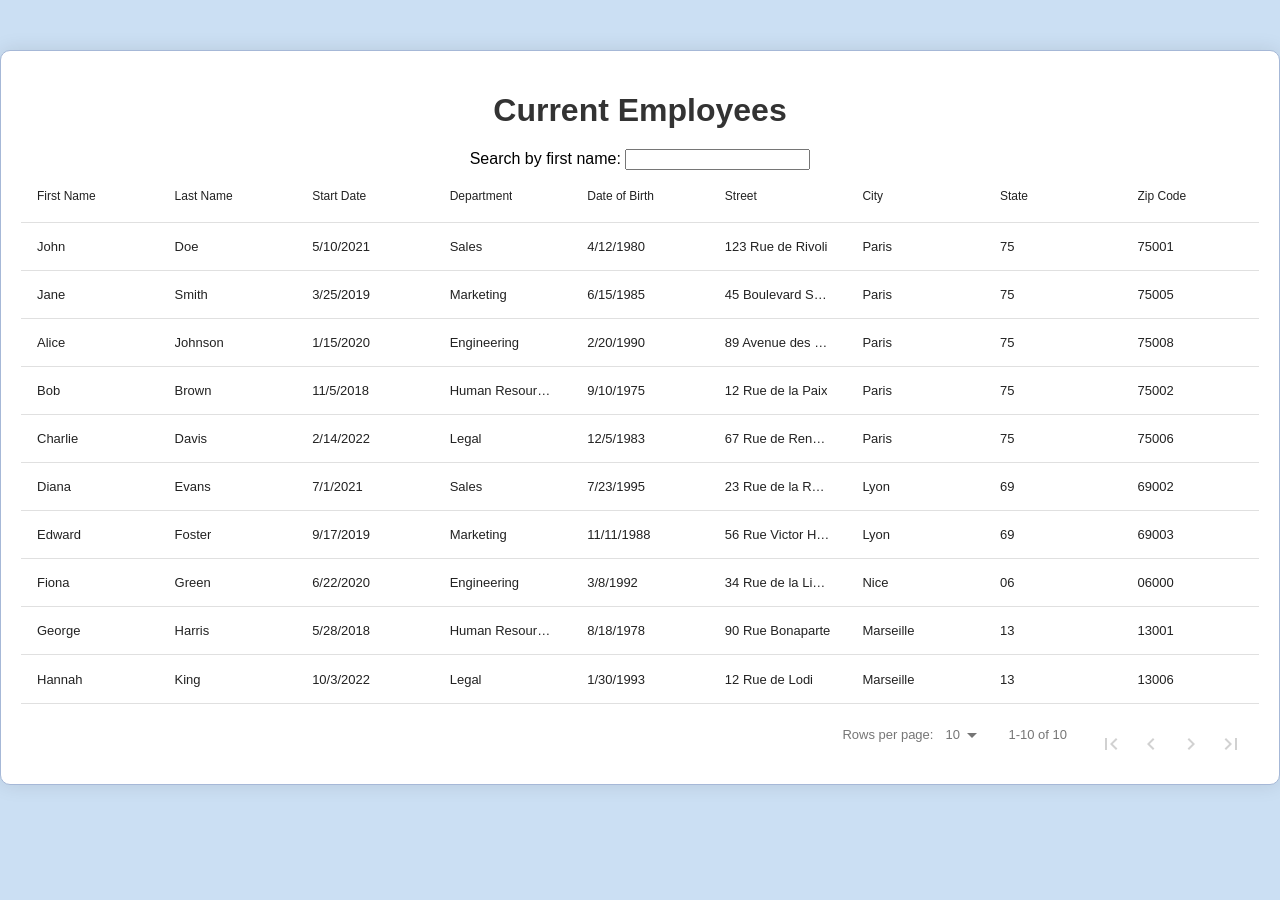
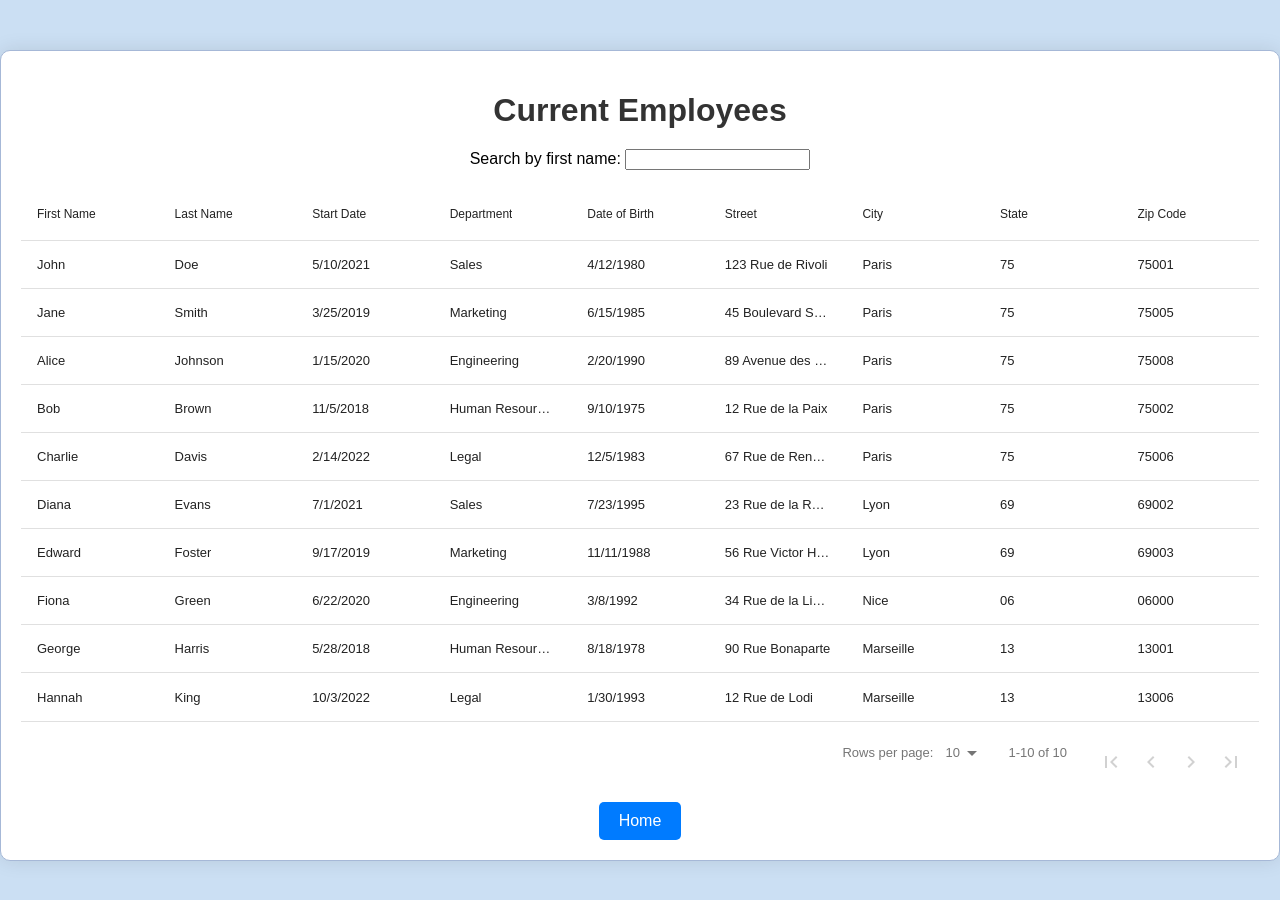
Before and after one commit to GazzaThomo/HR-net, a React (Vite) app in the folder HR-net/: page /employee-list in a window 1280 px wide. Shown: the top 900 px of the page. Before the commit the page ends 835 px from the top, so only its background shows below. Built offline with nearby package versions, Linux system fonts and the light colour scheme.

Commit message:
add persist

```diff
--- a/HR-net/src/Pages/EmployeeTable.jsx
+++ b/HR-net/src/Pages/EmployeeTable.jsx
@@ -1,10 +1,10 @@
 import useStore from "../store/store";
 import DataTable from "react-data-table-component";
 import { useState } from "react";
+import { Link } from "react-router-dom";
 
 const EmployeeTable = () => {
   const employees = useStore((state) => state.employees);
-  console.log(employees);
   const [search, setSearch] = useState(""); //state for name search
 
   const sortDate = (rowA, rowB, field) => {
@@ -98,7 +98,6 @@ const EmployeeTable = () => {
       );
     })
     .map((item, index) => ({ ...item, key: index }));
-  console.log(data);
 
   return (
     <div className="employee-table-container">
@@ -110,11 +109,15 @@ const EmployeeTable = () => {
       </label>
 
       <br />
+      <br />
       {employees.length > 0 ? (
         <DataTable columns={columns} data={data} pagination />
       ) : (
         <p>No employees found.</p>
       )}
+      <Link to="/" className="current-emp-btn">
+        Home
+      </Link>
     </div>
   );
 };
--- a/HR-net/src/scss/main.css
+++ b/HR-net/src/scss/main.css
@@ -46,6 +46,32 @@
   transition: background 0.3s ease;
 }
 .employee-table-container a:hover {
+  background: #0056b3;
+}
+
+.buttons-container {
+  display: flex;
+  flex-direction: column;
+  align-items: center;
+  gap: 15px;
+  width: -moz-fit-content;
+  width: fit-content;
+  margin: auto;
+}
+
+.current-emp-btn {
+  margin-top: 20px;
+  padding: 10px 20px;
+  background: #007bff;
+  color: #fff;
+  border: none;
+  border-radius: 5px;
+  cursor: pointer;
+  font-size: 1rem;
+  transition: background 0.3s ease;
+  text-decoration: none;
+}
+.current-emp-btn:hover {
   background: #0056b3;
 }
 
--- a/HR-net/src/store/store.js
+++ b/HR-net/src/store/store.js
@@ -1,11 +1,20 @@
 // store.js
 import create from "zustand";
+import { persist, createJSONStorage } from "zustand/middleware";
 import { mockEmployees } from "../mockData/mockEmployees";
 
-const useStore = create((set) => ({
-  employees: mockEmployees,
-  addEmployee: (employee) =>
-    set((state) => ({ employees: [...state.employees, employee] })),
-}));
+const useStore = create(
+  persist(
+    (set) => ({
+      employees: mockEmployees,
+      addEmployee: (employee) =>
+        set((state) => ({ employees: [...state.employees, employee] })),
+    }),
+    {
+      name: "employee-storage",
+      storage: createJSONStorage(() => sessionStorage),
+    }
+  )
+);
 
 export default useStore;
```
Also changed, not shown: HR-net/src/Components/Form.jsx (+2 -10 lines), 1 other file (tests, documents, lock files or other folders).
